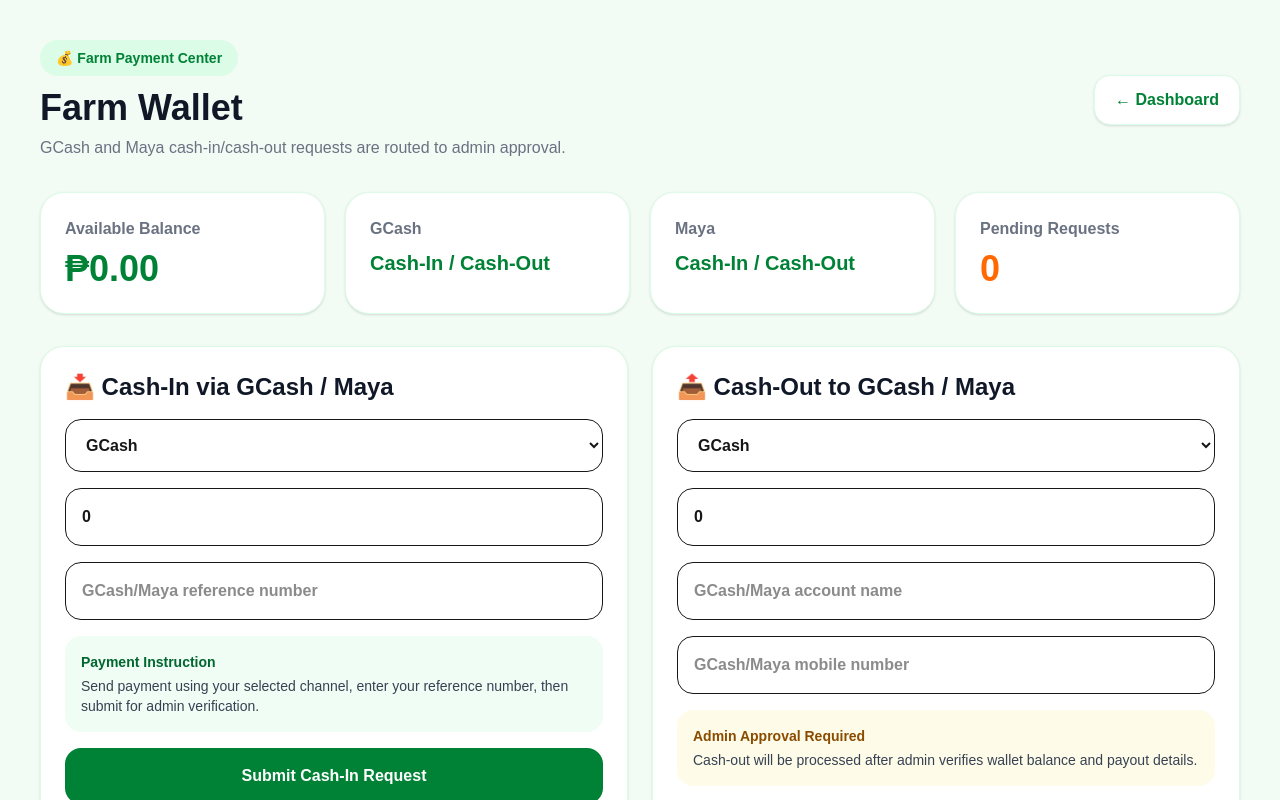
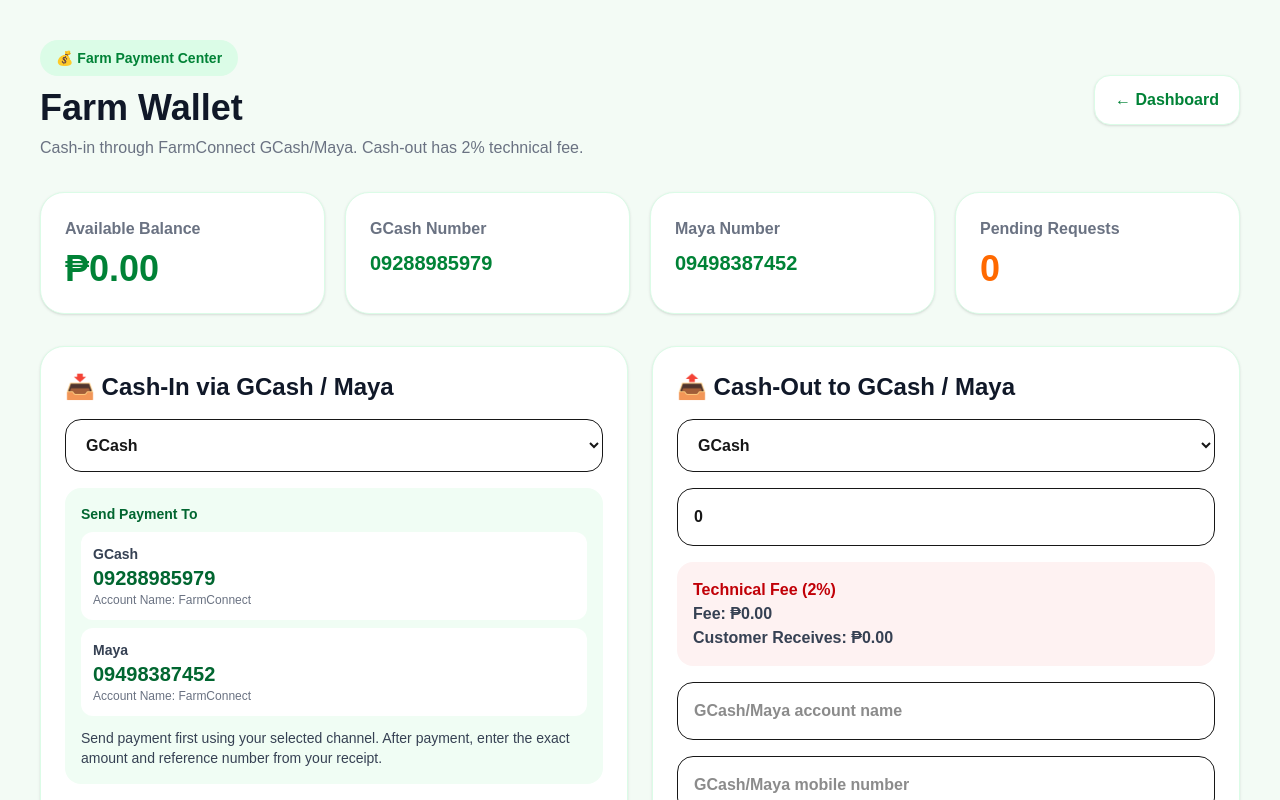
Before and after one commit to tinaleung74-blip/farmconnect-live, a Next.js app: page /customer/wallet in a window 1280 px wide. Shown: the top 800 px of the page. Built offline with nearby package versions, Linux system fonts and the light colour scheme.

Commit message:
Add GCash Maya wallet destination and cashout fee preview

```diff
--- a/app/customer/wallet/page.tsx
+++ b/app/customer/wallet/page.tsx
@@ -28,11 +28,21 @@
   created_at: string;
 };
 
+type PaymentSettings = {
+  id: string;
+  gcash_number: string | null;
+  maya_number: string | null;
+  gcash_name: string | null;
+  maya_name: string | null;
+};
+
 export default function WalletPage() {
   const [walletBalance, setWalletBalance] = useState(0);
   const [transactions, setTransactions] = useState<WalletTransaction[]>([]);
   const [cashinRequests, setCashinRequests] = useState<CashRequest[]>([]);
   const [cashoutRequests, setCashoutRequests] = useState<CashRequest[]>([]);
+  const [paymentSettings, setPaymentSettings] =
+    useState<PaymentSettings | null>(null);
   const [loading, setLoading] = useState(true);
 
   const [cashinMethod, setCashinMethod] = useState("GCASH");
@@ -43,6 +53,9 @@
   const [cashoutAmount, setCashoutAmount] = useState(0);
   const [cashoutName, setCashoutName] = useState("");
   const [cashoutNumber, setCashoutNumber] = useState("");
+
+  const cashoutFee = cashoutAmount * 0.02;
+  const cashoutReceives = cashoutAmount - cashoutFee;
 
   function getProfile() {
     const savedUser =
@@ -115,10 +128,17 @@
       .order("created_at", { ascending: false })
       .limit(10);
 
+    const { data: paymentData } = await supabase
+      .from("payment_settings")
+      .select("*")
+      .limit(1)
+      .maybeSingle();
+
     setWalletBalance(Number(profileData?.wallet_balance || 0));
     setTransactions(txData || []);
     setCashinRequests(cashinData || []);
     setCashoutRequests(cashoutData || []);
+    setPaymentSettings(paymentData || null);
     setLoading(false);
   }
 
@@ -139,12 +159,17 @@
       return;
     }
 
+    if (!cashinReference.trim()) {
+      alert("Please enter your GCash/Maya reference number.");
+      return;
+    }
+
     const { error } = await supabase.from("cashin_requests").insert({
       profile_id: user.id,
       amount: cashinAmount,
       payment_method: cashinMethod,
       channel: cashinMethod,
-      reference_no: cashinReference || "NO_REFERENCE",
+      reference_no: cashinReference,
       status: "PENDING",
     });
 
@@ -157,7 +182,7 @@
       profile_id: user.id,
       transaction_type: "CASH_IN_REQUEST",
       amount: cashinAmount,
-      reference_no: cashinReference || "PENDING-" + Date.now(),
+      reference_no: cashinReference,
       remarks: `${cashinMethod} cash-in request submitted`,
       status: "PENDING",
     });
@@ -211,7 +236,9 @@
       transaction_type: "CASH_OUT_REQUEST",
       amount: cashoutAmount * -1,
       reference_no: "FC-CASHOUT-" + Date.now(),
-      remarks: `${cashoutMethod} cash-out request submitted`,
+      remarks: `${cashoutMethod} cash-out request submitted. Fee: ${formatPeso(
+        cashoutFee
+      )}. Customer receives: ${formatPeso(cashoutReceives)}.`,
       status: "PENDING",
     });
 
@@ -234,7 +261,7 @@
             <h1 className="text-4xl font-black text-gray-900">Farm Wallet</h1>
 
             <p className="text-gray-500 mt-2">
-              GCash and Maya cash-in/cash-out requests are routed to admin approval.
+              Cash-in through FarmConnect GCash/Maya. Cash-out has 2% technical fee.
             </p>
           </div>
 
@@ -255,16 +282,16 @@
           </div>
 
           <div className="bg-white rounded-3xl p-6 shadow border border-green-100">
-            <p className="text-gray-500 font-semibold">GCash</p>
+            <p className="text-gray-500 font-semibold">GCash Number</p>
             <h2 className="text-xl font-black text-green-700 mt-2">
-              Cash-In / Cash-Out
+              {paymentSettings?.gcash_number || "09288985979"}
             </h2>
           </div>
 
           <div className="bg-white rounded-3xl p-6 shadow border border-green-100">
-            <p className="text-gray-500 font-semibold">Maya</p>
+            <p className="text-gray-500 font-semibold">Maya Number</p>
             <h2 className="text-xl font-black text-green-700 mt-2">
-              Cash-In / Cash-Out
+              {paymentSettings?.maya_number || "09498387452"}
             </h2>
           </div>
 
@@ -296,6 +323,37 @@
                 <option value="MAYA">Maya</option>
               </select>
 
+              <div className="bg-green-50 rounded-2xl p-4 text-sm text-gray-700">
+                <p className="font-black text-green-800 mb-2">
+                  Send Payment To
+                </p>
+
+                <div className="bg-white rounded-xl p-3 mb-2">
+                  <p className="font-bold">GCash</p>
+                  <p className="text-xl font-black text-green-800">
+                    {paymentSettings?.gcash_number || "09288985979"}
+                  </p>
+                  <p className="text-xs text-gray-500">
+                    Account Name: {paymentSettings?.gcash_name || "FarmConnect"}
+                  </p>
+                </div>
+
+                <div className="bg-white rounded-xl p-3 mb-3">
+                  <p className="font-bold">Maya</p>
+                  <p className="text-xl font-black text-green-800">
+                    {paymentSettings?.maya_number || "09498387452"}
+                  </p>
+                  <p className="text-xs text-gray-500">
+                    Account Name: {paymentSettings?.maya_name || "FarmConnect"}
+                  </p>
+                </div>
+
+                <p>
+                  Send payment first using your selected channel. After payment,
+                  enter the exact amount and reference number from your receipt.
+                </p>
+              </div>
+
               <input
                 type="number"
                 value={cashinAmount}
@@ -310,16 +368,6 @@
                 placeholder="GCash/Maya reference number"
                 className="border rounded-2xl p-4 font-bold"
               />
-
-              <div className="bg-green-50 rounded-2xl p-4 text-sm text-gray-700">
-                <p className="font-black text-green-800 mb-1">
-                  Payment Instruction
-                </p>
-                <p>
-                  Send payment using your selected channel, enter your reference
-                  number, then submit for admin verification.
-                </p>
-              </div>
 
               <button
                 onClick={submitCashIn}
@@ -353,6 +401,16 @@
                 className="border rounded-2xl p-4 font-bold"
               />
 
+              <div className="bg-red-50 rounded-2xl p-4">
+                <p className="font-black text-red-700">Technical Fee (2%)</p>
+                <p className="font-bold text-gray-700">
+                  Fee: {formatPeso(cashoutFee)}
+                </p>
+                <p className="font-bold text-gray-700">
+                  Customer Receives: {formatPeso(cashoutReceives)}
+                </p>
+              </div>
+
               <input
                 value={cashoutName}
                 onChange={(e) => setCashoutName(e.target.value)}
@@ -372,8 +430,8 @@
                   Admin Approval Required
                 </p>
                 <p>
-                  Cash-out will be processed after admin verifies wallet balance
-                  and payout details.
+                  Admin will verify the request and send the net amount manually
+                  to your selected GCash/Maya account.
                 </p>
               </div>
 
@@ -462,8 +520,10 @@
                             {req.channel || req.payment_method || "Cash Request"}
                           </p>
                           <p className="text-sm text-gray-500">
-                            {req.reference_no || req.account_number || "No reference"} •{" "}
-                            {new Date(req.created_at).toLocaleDateString()}
+                            {req.reference_no ||
+                              req.account_number ||
+                              "No reference"}{" "}
+                            • {new Date(req.created_at).toLocaleDateString()}
                           </p>
                           <span
                             className={`inline-block mt-2 rounded-full px-3 py-1 text-xs font-black ${statusColor(
```
